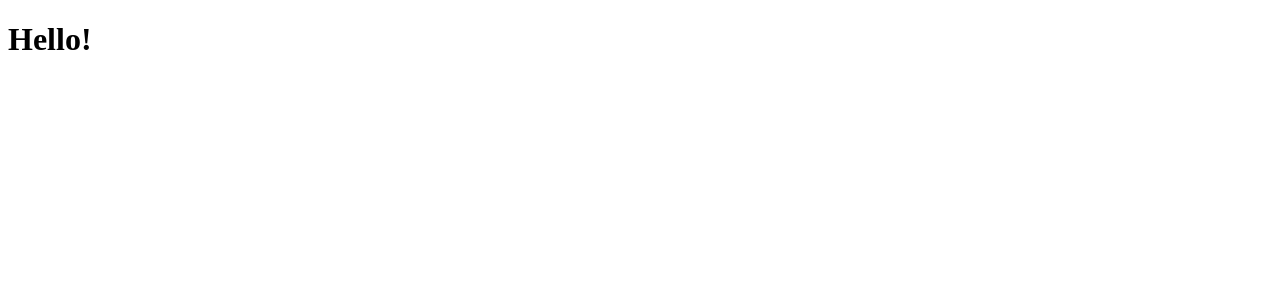
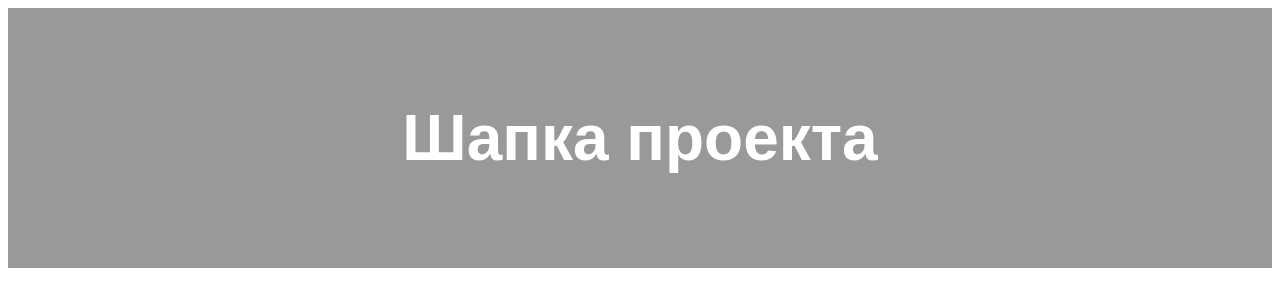
Before and after one commit to eduard-m/remote-test, a plain HTML site: page index.html in a window 1280 px wide. Drawn offline with Linux system fonts and the light colour scheme.

Commit message:
Header ready

```diff
--- a/index.html
+++ b/index.html
@@ -4,8 +4,11 @@
     <meta charset="UTF-8">
     <meta name="viewport" content="width=device-width, initial-scale=1.0">
     <title>Document</title>
+    <link rel="stylesheet" href="main.css">
 </head>
 <body>
-    <h1>Hello!</h1>
+    <header class="header">
+        <h1>Шапка проекта</h1>
+    </header>
 </body>
 </html>
--- a/main.css
+++ b/main.css
@@ -0,0 +1,8 @@
+.header {
+    padding: 50px 100px;
+    text-align: center;
+    background-color: #999;
+    font-size: 32px;
+    font-family: sans-serif;
+    color: #fff;
+}
```
